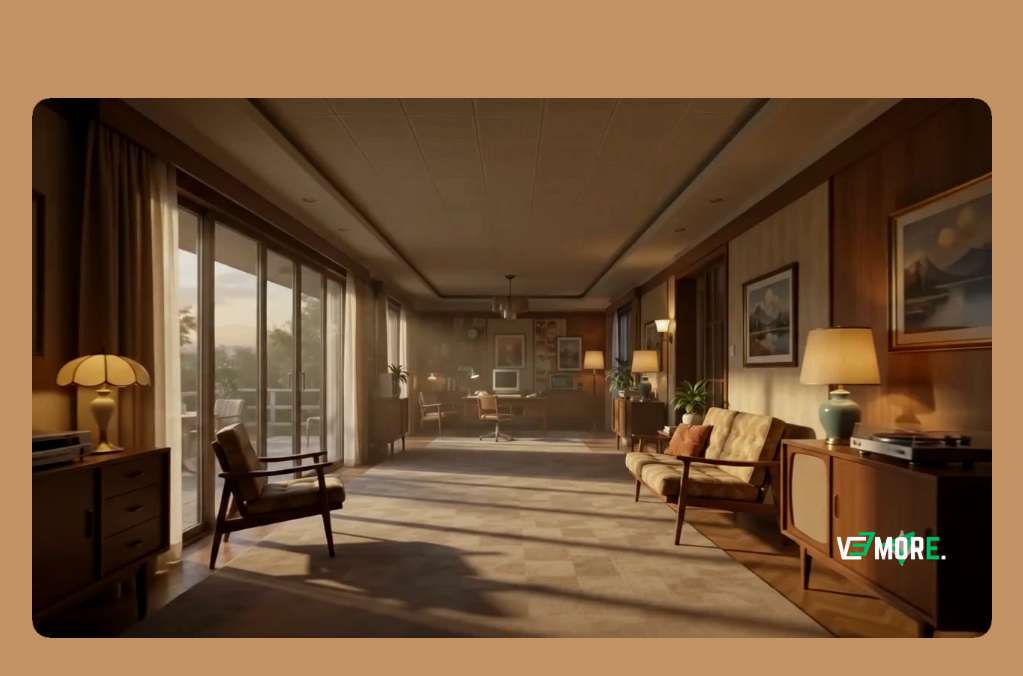
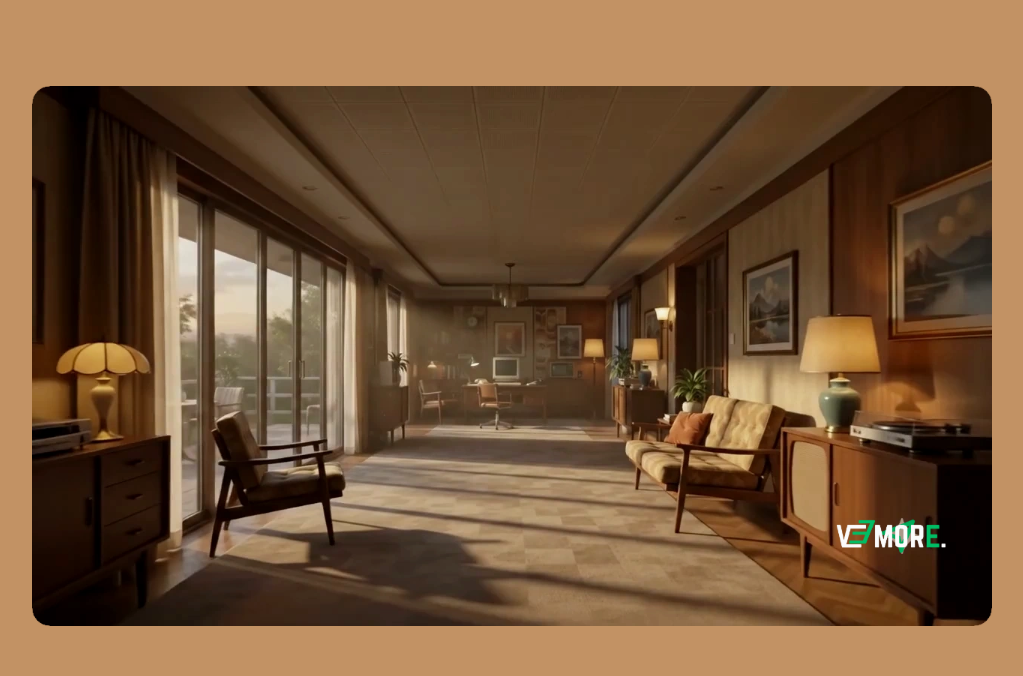
Before and after one commit to devcodes2108/vebmore, a website: page index.html in a window 1280 px wide. Shown: the top 676 px of the page, without its empty margins (128-1151 px from the left). Drawn offline with Linux system fonts and the light colour scheme.

Commit message:
chore: finalize dissolve end state and shift frame upward

```diff
--- a/index.html
+++ b/index.html
@@ -43,7 +43,7 @@
 
     #hero-canvas {
       display: block;
-      transform: translateY(-4vh);
+      transform: translateY(-5.5vh);
     }
 
     .hero-loader {
@@ -156,7 +156,10 @@
         const dissolveStart = frameCount - DISSOLVE_FRAMES;
         let dissolveProgress = 0;
         if (frameIndex >= dissolveStart) {
-          dissolveProgress = (frameIndex - dissolveStart) / DISSOLVE_FRAMES;
+          const dissolveRange = frameCount - 1 - dissolveStart;
+          if (dissolveRange > 0) {
+            dissolveProgress = (frameIndex - dissolveStart) / dissolveRange;
+          }
         }
         dissolveProgress = Math.max(0, Math.min(1, dissolveProgress));
 
```
